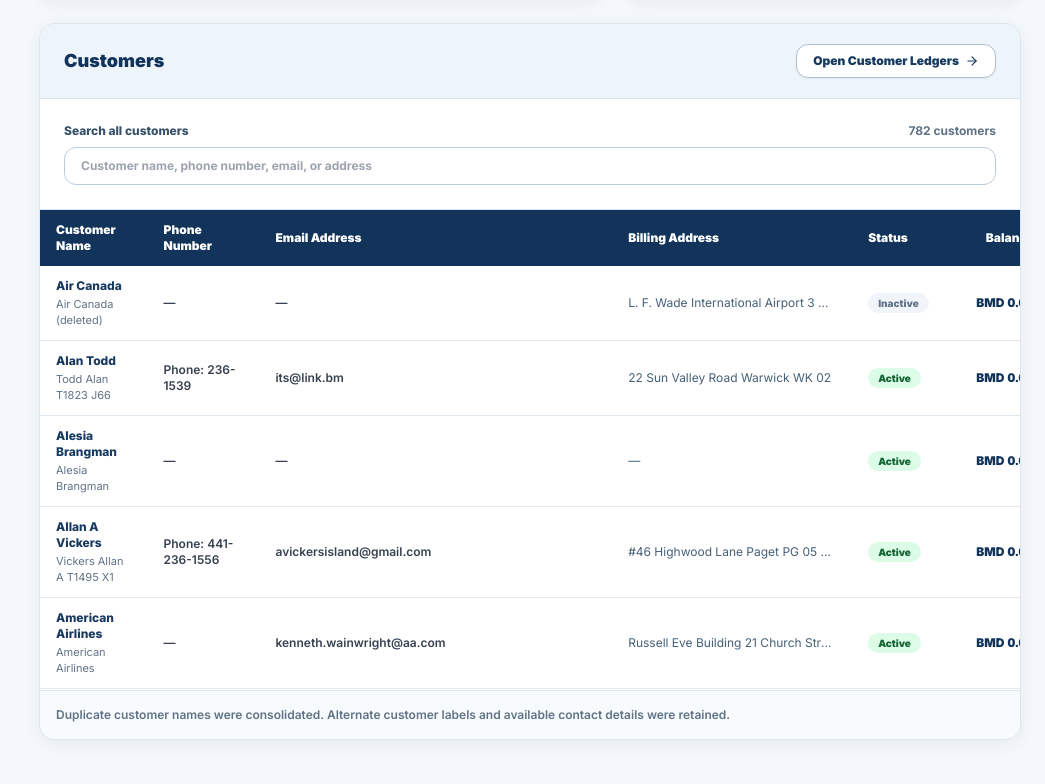
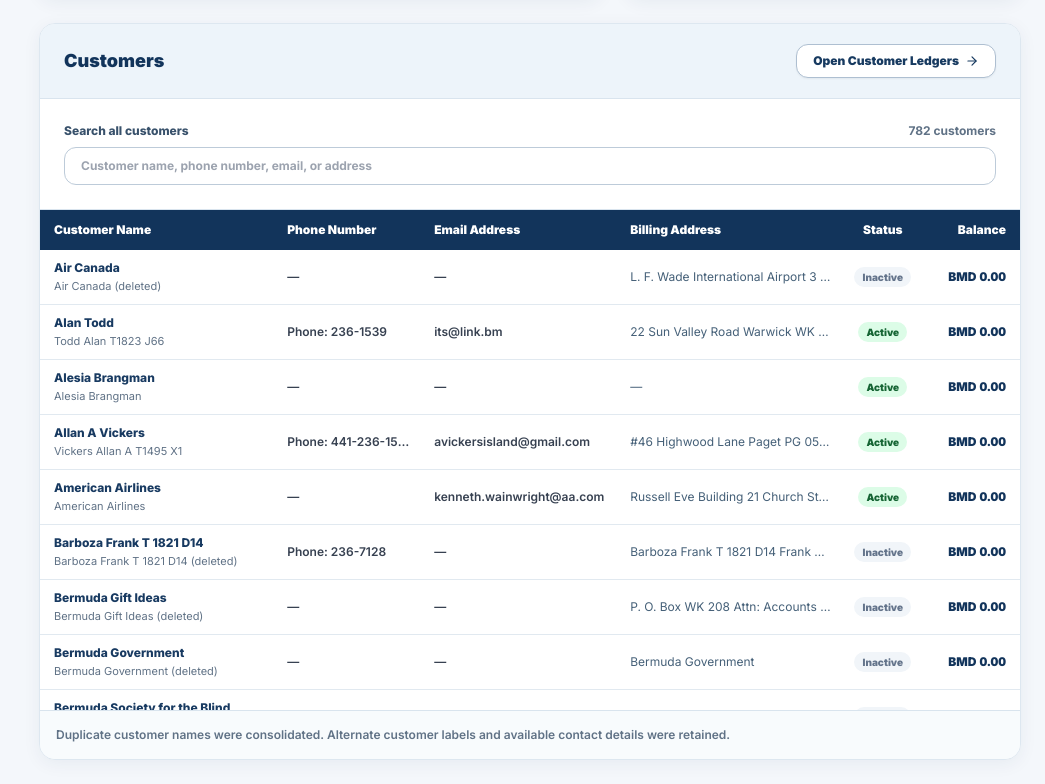
Before and after one commit to AKRITIKUSHWAHA/central_payroll, a React (Vite) app in the folder frontend/: page /dashboard in a window 1280 px wide. Shown: the part 1391-2175 px from the top of the page, without its empty margins (235-1280 px from the left). Built offline with nearby package versions, Linux system fonts and the light colour scheme; no server answers; sample sign-in values are in the browser's storage.

Commit message:
style: fit customer table on dashboard and customers view to avoid horizontal scrolling

```diff
--- a/frontend/src/pages/CustomersView.tsx
+++ b/frontend/src/pages/CustomersView.tsx
@@ -327,18 +327,19 @@
         </div>
 
         {/* Table Wrap */}
-        <div className="table-responsive-container overflow-x-auto">
-          <table className="w-full text-left text-sm border-collapse min-w-[980px]">
+        {/* Table Wrap - Screen Fitting */}
+        <div className="table-responsive-container overflow-x-auto rounded-b-2xl">
+          <table className="w-full text-left text-xs sm:text-sm border-collapse table-fixed min-w-[760px] sm:min-w-0">
             <thead>
               <tr className="bg-[#102a43] text-white font-bold text-xs uppercase tracking-wider">
-                <th className="py-3.5 px-4 font-bold min-w-[220px]">Customer</th>
-                <th className="py-3.5 px-4 font-bold w-[140px]">Phone</th>
-                <th className="py-3.5 px-4 font-bold w-[200px]">Email</th>
-                <th className="py-3.5 px-4 font-bold min-w-[200px]">Billing Address</th>
-                <th className="py-3.5 px-4 font-bold min-w-[160px]">Customer Note</th>
-                <th className="py-3.5 px-4 font-bold text-center w-[90px]">Status</th>
-                <th className="py-3.5 px-4 font-bold text-right w-[120px]">Balance</th>
-                <th className="py-3.5 px-4 font-bold text-center w-[80px]">Actions</th>
+                <th className="py-3 px-3 font-bold w-[20%]">Customer</th>
+                <th className="py-3 px-2.5 font-bold w-[13%]">Phone</th>
+                <th className="py-3 px-2.5 font-bold w-[17%]">Email</th>
+                <th className="py-3 px-2.5 font-bold w-[20%]">Billing Address</th>
+                <th className="py-3 px-2.5 font-bold w-[14%]">Customer Note</th>
+                <th className="py-3 px-2 font-bold text-center w-[7%]">Status</th>
+                <th className="py-3 px-3 font-bold text-right w-[11%]">Balance</th>
+                <th className="py-3 px-2 font-bold text-center w-[6%]">Actions</th>
               </tr>
             </thead>
             <tbody className="divide-y divide-[#edf2f7]">
@@ -360,22 +361,23 @@
                       }`}
                     >
                       {/* Customer Name & Sub-code */}
-                      <td className="py-3.5 px-4">
+                      <td className="py-2.5 px-3">
                         <button
                           onClick={() => handleSelectCustomer(c.id)}
-                          className="font-extrabold text-[#0f172a] text-left hover:text-[#1d4ed8] hover:underline block"
+                          className="font-extrabold text-[#0f172a] text-left hover:text-[#1d4ed8] hover:underline block truncate w-full"
+                          title={c.name}
                         >
                           {c.name}
                         </button>
                         {(c.customerName && c.customerName !== c.name) && (
-                          <div className="text-xs text-[#64748b] mt-0.5">
+                          <div className="text-[11px] text-[#64748b] mt-0.5 truncate" title={c.customerName}>
                             {c.customerName}
                           </div>
                         )}
                       </td>
 
                       {/* Phone */}
-                      <td className="py-3.5 px-4 text-xs font-semibold text-[#334155] whitespace-nowrap">
+                      <td className="py-2.5 px-2.5 text-xs font-semibold text-[#334155] whitespace-nowrap truncate" title={phoneNum || ''}>
                         {phoneNum ? (
                           <a href={`tel:${phoneNum}`} className="hover:text-[#1d4ed8]">
                             {phoneNum}
@@ -386,9 +388,9 @@
                       </td>
 
                       {/* Email */}
-                      <td className="py-3.5 px-4 text-xs font-semibold text-[#334155] whitespace-nowrap">
+                      <td className="py-2.5 px-2.5 text-xs font-semibold text-[#334155] truncate" title={c.email || ''}>
                         {c.email ? (
-                          <a href={`mailto:${c.email}`} className="text-[#0284c7] hover:underline">
+                          <a href={`mailto:${c.email}`} className="text-[#0284c7] hover:underline truncate block">
                             {c.email}
                           </a>
                         ) : (
@@ -397,19 +399,19 @@
                       </td>
 
                       {/* Billing Address */}
-                      <td className="py-3.5 px-4 text-xs text-[#334155] max-w-[220px] truncate" title={c.billingAddress || ''}>
+                      <td className="py-2.5 px-2.5 text-xs text-[#334155] truncate" title={c.billingAddress || ''}>
                         {c.billingAddress || <span className="text-[#94a3b8]">—</span>}
                       </td>
 
                       {/* Customer Note */}
-                      <td className="py-3.5 px-4 text-xs text-[#334155] max-w-[180px] truncate" title={c.notes || ''}>
+                      <td className="py-2.5 px-2.5 text-xs text-[#334155] truncate" title={c.notes || ''}>
                         {c.notes || <span className="text-[#94a3b8]">—</span>}
                       </td>
 
                       {/* Status */}
-                      <td className="py-3.5 px-4 text-center whitespace-nowrap">
+                      <td className="py-2.5 px-2 text-center whitespace-nowrap">
                         <span
-                          className={`inline-block px-2.5 py-0.5 rounded-full text-xs font-bold ${
+                          className={`inline-block px-2 py-0.5 rounded-full text-[11px] font-bold ${
                             c.status === 'Active'
                               ? 'bg-[#dcfce7] text-[#15803d]'
                               : 'bg-[#f1f5f9] text-[#64748b]'
@@ -420,24 +422,24 @@
                       </td>
 
                       {/* Balance */}
-                      <td className="py-3.5 px-4 text-right text-xs font-extrabold text-[#0f172a] whitespace-nowrap">
+                      <td className="py-2.5 px-3 text-right text-xs font-extrabold text-[#0f172a] whitespace-nowrap">
                         {formatMoney(bal)}
                       </td>
 
                       {/* 3-Dot Actions Menu */}
-                      <td className="py-3.5 px-4 text-center whitespace-nowrap relative customer-action-menu" onClick={e => e.stopPropagation()}>
+                      <td className="py-2.5 px-2 text-center whitespace-nowrap relative customer-action-menu" onClick={e => e.stopPropagation()}>
                         <button
                           type="button"
                           onClick={() => setActiveMenuId(activeMenuId === c.id ? null : c.id)}
-                          className="p-2 rounded-xl border border-[#cbd5e1] bg-white hover:bg-[#f1f5f9] text-[#1e293b] hover:text-[#1d4ed8] transition-all shadow-2xs inline-flex items-center justify-center cursor-pointer"
+                          className="p-1.5 rounded-lg border border-[#cbd5e1] bg-white hover:bg-[#f1f5f9] text-[#1e293b] hover:text-[#1d4ed8] transition-all shadow-2xs inline-flex items-center justify-center cursor-pointer"
                           title="Customer Options"
                         >
-                          <MoreVertical className="w-4 h-4" />
+                          <MoreVertical className="w-3.5 h-3.5" />
                         </button>
 
                         {/* Dropdown Menu */}
                         {activeMenuId === c.id && (
-                          <div className="absolute right-6 top-12 w-48 bg-white border border-[#d7e2ec] rounded-xl shadow-xl py-1.5 z-30 animate-fadeIn text-left">
+                          <div className="absolute right-2 top-10 w-44 bg-white border border-[#d7e2ec] rounded-xl shadow-xl py-1.5 z-30 animate-fadeIn text-left">
                             <button
                               type="button"
                               onClick={() => {
--- a/frontend/src/pages/Dashboard.tsx
+++ b/frontend/src/pages/Dashboard.tsx
@@ -708,17 +708,17 @@
           </span>
         </div>
 
-        {/* Customers Table */}
-        <div className="table-responsive-container max-h-[480px]">
-          <table className="w-full text-left border-collapse text-xs">
+        {/* Customers Table - Screen-Fitting Table */}
+        <div className="w-full overflow-x-auto max-h-[500px] rounded-b-xl">
+          <table className="w-full text-left border-collapse text-xs table-fixed min-w-[720px] sm:min-w-0">
             <thead className="bg-[#12345b] text-white sticky top-0 z-10">
               <tr>
-                <th className="py-3 px-4 font-black">Customer Name</th>
-                <th className="py-3 px-4 font-black">Phone Number</th>
-                <th className="py-3 px-4 font-black">Email Address</th>
-                <th className="py-3 px-4 font-black">Billing Address</th>
-                <th className="py-3 px-4 font-black">Status</th>
-                <th className="py-3 px-4 font-black text-right">Balance</th>
+                <th className="py-3 px-3.5 font-black w-[24%]">Customer Name</th>
+                <th className="py-3 px-3 font-black w-[15%]">Phone Number</th>
+                <th className="py-3 px-3 font-black w-[20%]">Email Address</th>
+                <th className="py-3 px-3 font-black w-[23%]">Billing Address</th>
+                <th className="py-3 px-2 font-black text-center w-[8%]">Status</th>
+                <th className="py-3 px-3.5 font-black text-right w-[10%]">Balance</th>
               </tr>
             </thead>
             <tbody className="divide-y divide-[#e1e9f0]">
@@ -733,28 +733,29 @@
                   const bal = accountingService.getCustomerBalance(c.id);
                   return (
                     <tr key={c.id} className="hover:bg-[#f8fbfd] transition-colors">
-                      <td className="py-3 px-4">
+                      <td className="py-2.5 px-3.5">
                         <button
                           type="button"
                           onClick={() => handleSelectCustomer(c.id)}
-                          className="font-extrabold text-[#183a61] hover:underline text-left block"
+                          className="font-extrabold text-[#183a61] hover:underline text-left block truncate w-full"
+                          title={c.name}
                         >
                           {c.name}
                         </button>
                         {c.aliases && c.aliases.length > 0 && (
-                          <div className="text-[11px] text-[#607286] mt-0.5">
+                          <div className="text-[11px] text-[#607286] mt-0.5 truncate" title={c.aliases.join(' • ')}>
                             {c.aliases.slice(0, 2).join(' • ')}
                           </div>
                         )}
                       </td>
-                      <td className="py-3 px-4 text-[#374151] font-semibold">{c.phone || '—'}</td>
-                      <td className="py-3 px-4 text-[#374151] font-semibold">{c.email || '—'}</td>
-                      <td className="py-3 px-4 text-[#456078] max-w-[240px] truncate" title={c.billingAddress}>
+                      <td className="py-2.5 px-3 text-[#374151] font-semibold whitespace-nowrap truncate" title={c.phone || ''}>{c.phone || '—'}</td>
+                      <td className="py-2.5 px-3 text-[#374151] font-semibold truncate" title={c.email || ''}>{c.email || '—'}</td>
+                      <td className="py-2.5 px-3 text-[#456078] truncate" title={c.billingAddress}>
                         {c.billingAddress || '—'}
                       </td>
-                      <td className="py-3 px-4">
+                      <td className="py-2.5 px-2 text-center whitespace-nowrap">
                         <span
-                          className={`inline-block px-2.5 py-0.5 rounded-full text-[10px] font-black ${
+                          className={`inline-block px-2 py-0.5 rounded-full text-[10px] font-black ${
                             c.status === 'Inactive'
                               ? 'bg-[#f1f5f9] text-[#64748b]'
                               : 'bg-[#dcfce7] text-[#166534]'
@@ -763,7 +764,7 @@
                           {c.status || 'Active'}
                         </span>
                       </td>
-                      <td className="py-3 px-4 text-right font-black tabular-nums text-[#12345b]">
+                      <td className="py-2.5 px-3.5 text-right font-black tabular-nums text-[#12345b] whitespace-nowrap">
                         {formatMoney(bal)}
                       </td>
                     </tr>
```
